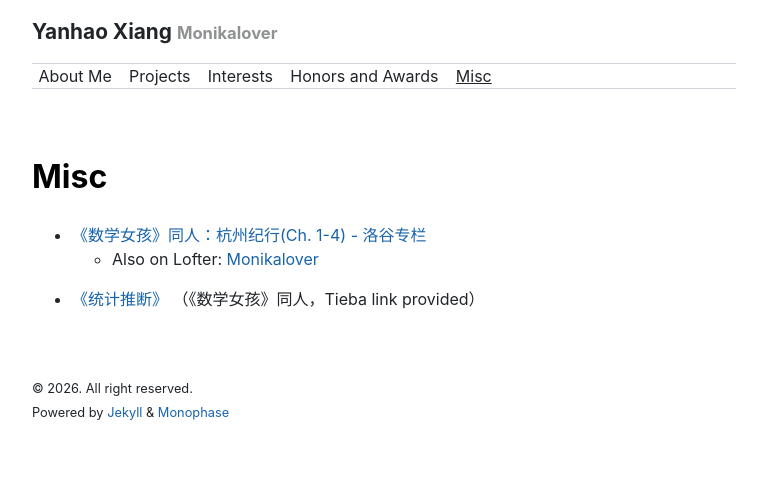
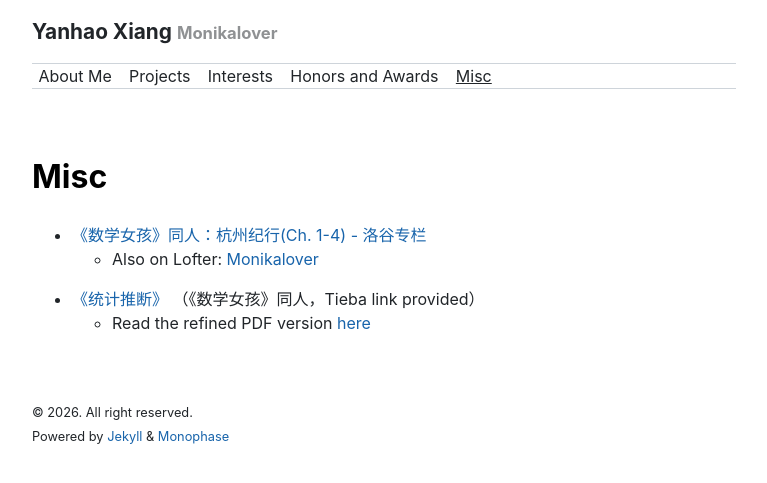
Before and after one commit to xiangyanhao/xiangyanhao.github.io, a Jekyll site: the page built from misc.md, in a window 1280 px wide. Shown: the top 483 px of the page, without its empty margins (256-1023 px from the left). Built offline with Jekyll 4.4.1, drawn with Linux system fonts in a browser that asks for light colours; nearby versions of some CDN libraries.

Commit message:
add stat_inference_ev.pdf and link

```diff
--- a/misc.md
+++ b/misc.md
@@ -7,3 +7,4 @@ permalink: /misc/
 - [《数学女孩》同人：杭州纪行(Ch. 1-4) - 洛谷专栏](https://www.luogu.com.cn/article/spnwnky6)
     - Also on Lofter: [Monikalover](https://monikalover.lofter.com/)
 - [《统计推断》](https://tieba.baidu.com/p/11033268922) （《数学女孩》同人，Tieba link provided）
+    - Read the refined PDF version [here](/assets/stat_inference_ev.pdf)
```
Also changed, not shown: 1 other file.
